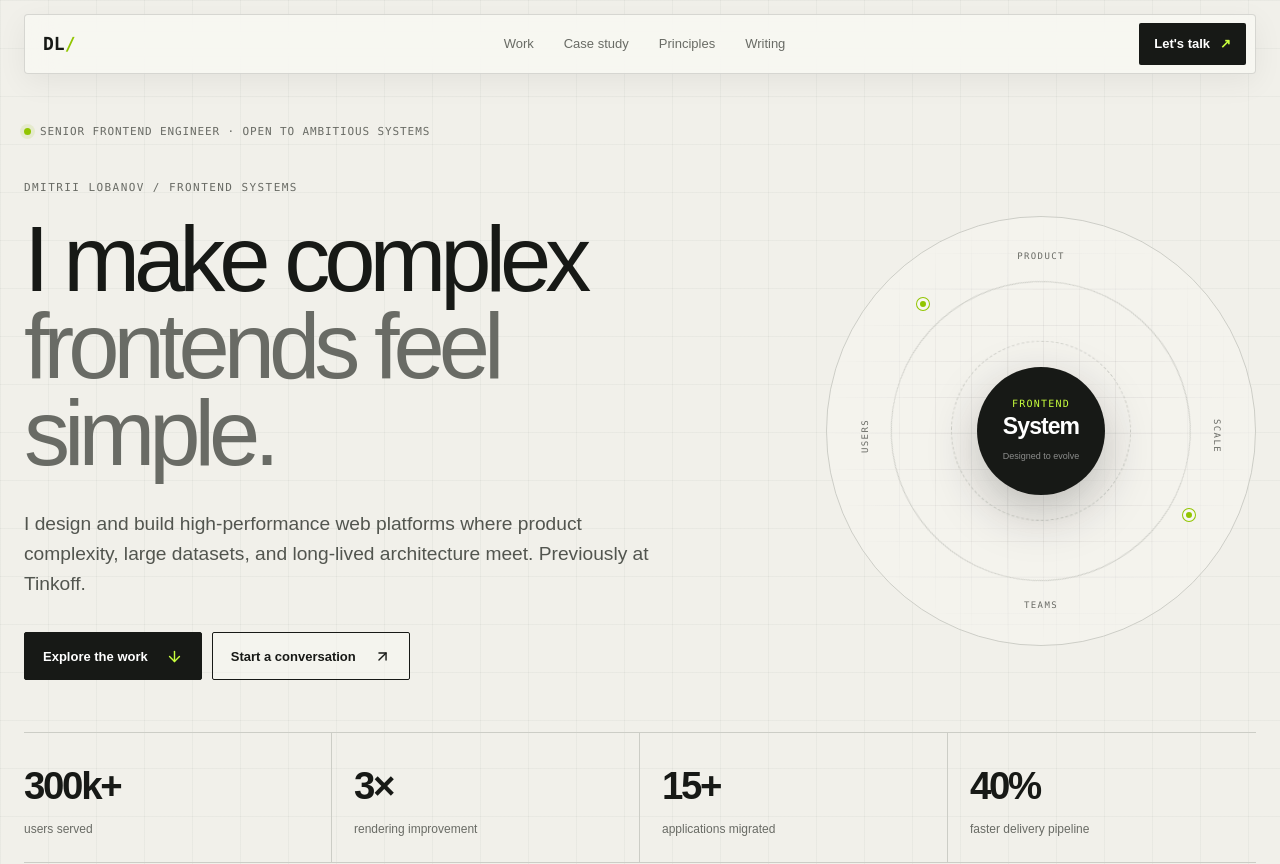
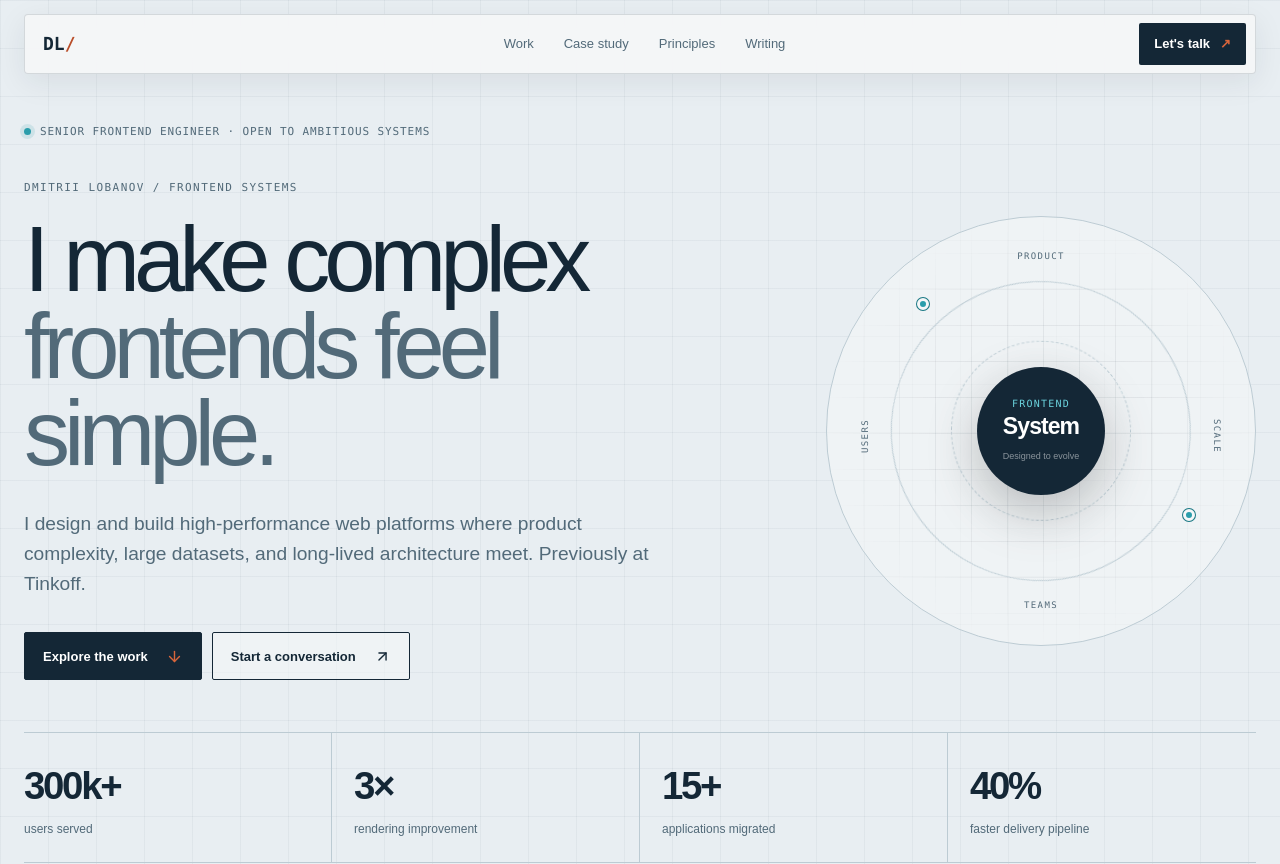
Before and after one commit to Dmitrii-Lobanov/portfolio, a Next.js app: page / in a window 1280 px wide. Shown: the top 864 px of the page. Built offline with nearby package versions, Linux system fonts and the light colour scheme.

Commit message:
feat: Color scheme

```diff
--- a/src/app/globals.css
+++ b/src/app/globals.css
@@ -8,15 +8,18 @@
 :root {
   --font-geist-sans: Arial, Helvetica, sans-serif;
   --font-geist-mono: "SFMono-Regular", Consolas, "Liberation Mono", monospace;
-  --paper: #f1f0ea;
-  --paper-bright: #f8f7f2;
-  --ink: #171916;
-  --muted: #696b65;
-  --line: #cccdc6;
-  --acid: #c8ff3d;
-  --acid-dark: #91c500;
-  --dark: #151814;
-  --dark-soft: #20241e;
+  --paper: #e8eef2;
+  --paper-bright: #f5f7f8;
+  --ink: #142736;
+  --muted: #526a79;
+  --line: #bccbd3;
+  --acid: #d8653b;
+  --acid-dark: #b94d28;
+  --cyan: #2a9dab;
+  --cyan-dark: #187783;
+  --dark: #102a3a;
+  --dark-soft: #173b4d;
+  --dark-text: #eaf2f4;
   --max-width: 1240px;
 }
 
@@ -31,8 +34,8 @@ html {
 body {
   margin: 0;
   background:
-    linear-gradient(rgba(23, 25, 22, 0.035) 1px, transparent 1px),
-    linear-gradient(90deg, rgba(23, 25, 22, 0.035) 1px, transparent 1px),
+    linear-gradient(rgba(20, 39, 54, 0.045) 1px, transparent 1px),
+    linear-gradient(90deg, rgba(20, 39, 54, 0.045) 1px, transparent 1px),
     var(--paper);
   background-size: 48px 48px;
   color: var(--ink);
@@ -67,11 +70,11 @@ a {
   display: grid;
   grid-template-columns: 1fr auto 1fr;
   align-items: center;
-  background: rgba(248, 247, 242, 0.88);
-  border: 1px solid rgba(23, 25, 22, 0.14);
+  background: rgba(245, 247, 248, 0.9);
+  border: 1px solid rgba(20, 39, 54, 0.14);
   border-radius: 4px;
   backdrop-filter: blur(16px);
-  box-shadow: 0 8px 30px rgba(23, 25, 22, 0.06);
+  box-shadow: 0 8px 30px rgba(20, 39, 54, 0.08);
 }
 .wordmark {
   font-family: var(--font-geist-mono);
@@ -136,8 +139,8 @@ a {
   width: 7px;
   height: 7px;
   border-radius: 50%;
-  background: var(--acid-dark);
-  box-shadow: 0 0 0 4px rgba(145, 197, 0, 0.12);
+  background: var(--cyan);
+  box-shadow: 0 0 0 4px rgba(42, 157, 171, 0.14);
 }
 .hero-grid {
   flex: 1;
@@ -180,7 +183,7 @@ a {
   margin: 32px 0 0;
   font-size: clamp(17px, 1.5vw, 21px);
   line-height: 1.55;
-  color: #52554f;
+  color: var(--muted);
 }
 .hero-actions {
   margin-top: 34px;
@@ -214,7 +217,7 @@ a {
   color: var(--acid);
 }
 .button-secondary {
-  background: rgba(248, 247, 242, 0.5);
+  background: rgba(245, 247, 248, 0.55);
 }
 
 .system-orbit {
@@ -225,15 +228,15 @@ a {
   justify-self: end;
   border: 1px solid var(--line);
   border-radius: 50%;
-  background: rgba(248, 247, 242, 0.45);
+  background: rgba(245, 247, 248, 0.52);
   overflow: hidden;
 }
 .orbit-grid {
   position: absolute;
   inset: 0;
   background:
-    linear-gradient(rgba(23, 25, 22, 0.055) 1px, transparent 1px),
-    linear-gradient(90deg, rgba(23, 25, 22, 0.055) 1px, transparent 1px);
+    linear-gradient(rgba(20, 39, 54, 0.065) 1px, transparent 1px),
+    linear-gradient(90deg, rgba(20, 39, 54, 0.065) 1px, transparent 1px);
   background-size: 36px 36px;
   mask-image: radial-gradient(circle, black 35%, transparent 72%);
 }
@@ -266,7 +269,7 @@ a {
 }
 .orbit-core span {
   font: 10px var(--font-geist-mono);
-  color: var(--acid);
+  color: #6bd4df;
   text-transform: uppercase;
   letter-spacing: 0.12em;
 }
@@ -283,10 +286,10 @@ a {
   position: absolute;
   width: 12px;
   height: 12px;
-  background: var(--acid-dark);
+  background: var(--cyan);
   border: 3px solid var(--paper-bright);
   border-radius: 50%;
-  box-shadow: 0 0 0 1px var(--acid-dark);
+  box-shadow: 0 0 0 1px var(--cyan-dark);
 }
 .orbit-node-a {
   top: 19%;
@@ -427,7 +430,7 @@ a {
   justify-items: center;
   background: radial-gradient(
     circle at center,
-    rgba(200, 255, 61, 0.22),
+    rgba(42, 157, 171, 0.2),
     transparent 31%
   );
 }
@@ -476,7 +479,7 @@ a {
   color: white;
   border-radius: 50%;
   font: 12px / 1.5 var(--font-geist-mono);
-  box-shadow: 0 0 0 15px rgba(200, 255, 61, 0.18);
+  box-shadow: 0 0 0 15px rgba(42, 157, 171, 0.16);
 }
 .work-card-copy {
   display: grid;
@@ -568,7 +571,7 @@ a {
 }
 .mono-repo small {
   margin-top: 8px;
-  color: #526a17;
+  color: #692815;
   font-size: 8px;
 }
 
@@ -577,7 +580,7 @@ a {
   width: min(calc(100% - 24px), 1400px);
   padding: 130px max(24px, calc((100% - var(--max-width)) / 2));
   background: var(--dark);
-  color: white;
+  color: var(--dark-text);
 }
 .case-study-intro {
   display: grid;
@@ -686,8 +689,8 @@ a {
   grid-template-columns: repeat(3, 1fr);
 }
 .arch-layer-state span:nth-child(3) {
-  background: var(--acid);
-  border-color: var(--acid-dark);
+  background: #c8e9ed;
+  border-color: var(--cyan);
 }
 .arch-connector {
   height: 80px;
@@ -789,7 +792,7 @@ a {
 .article-row:hover {
   padding-left: 14px;
   padding-right: 14px;
-  background: rgba(248, 247, 242, 0.65);
+  background: rgba(245, 247, 248, 0.72);
 }
 .article-index {
   font: 10px var(--font-geist-mono);
--- a/src/app/layout.tsx
+++ b/src/app/layout.tsx
@@ -7,6 +7,10 @@ export const metadata: Metadata = {
   title: "Dmitrii Lobanov — Senior Frontend Engineer",
   description:
     "Senior Frontend Engineer designing high-performance platforms, scalable frontend architecture, and complex product systems.",
+  icons: {
+    icon: [{ url: "/icon.svg", type: "image/svg+xml" }],
+    shortcut: "/icon.svg",
+  },
   openGraph: {
     title: "Dmitrii Lobanov — Senior Frontend Engineer",
     description:
```
Also changed, not shown: src/app/icon.svg (added).
